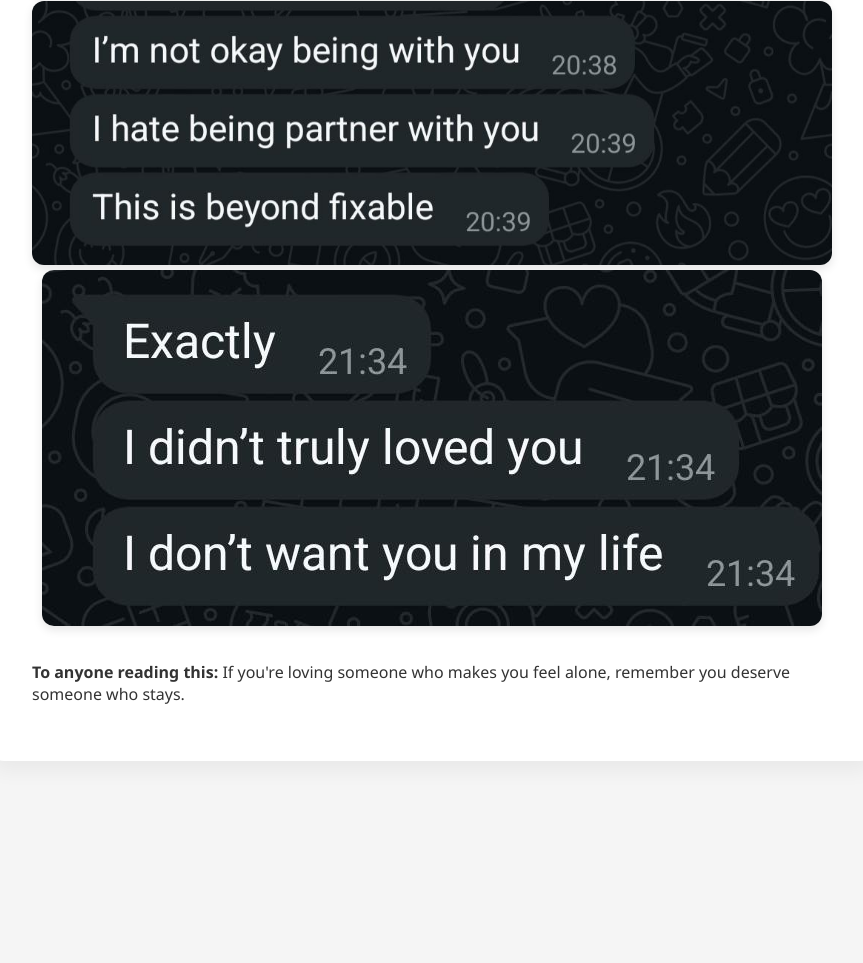
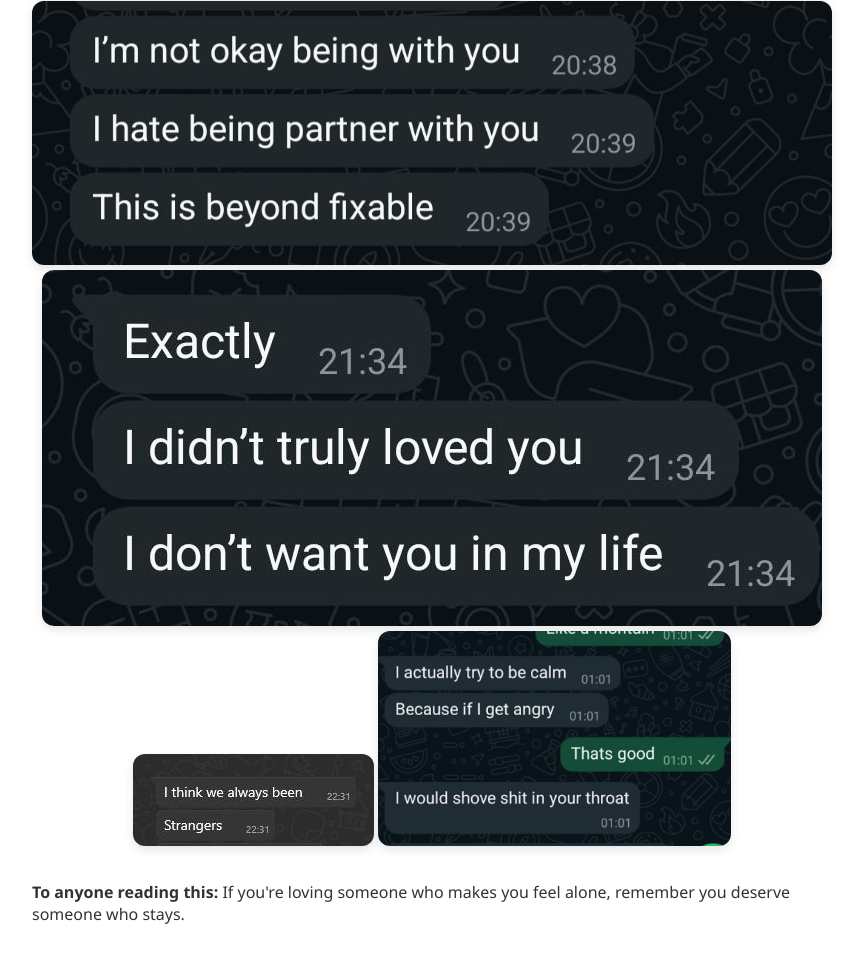
Before and after one commit to zazanarcii/avoidant-ex-site, a plain HTML site: page index.html in a window 1280 px wide. Shown: the part 2724-3687 px from the top of the page, without its empty margins (208-1071 px from the left). Before the commit the page ends 3525 px from the top, so only its background shows below. Drawn offline with Linux system fonts and the light colour scheme.

Commit message:
Update index.html
add screenshots

```diff
--- a/index.html
+++ b/index.html
@@ -120,6 +120,8 @@ Now? I’m picking up the pieces. Learning to trust again. And most importantly,
       <img src="1.jpg" alt="Narcissist photo">
       <img src="2.jpg" alt="Breakup screenshot 1">
       <img src="3.jpg" alt="Breakup screenshot 2">
+      <img src="4.jpg" alt="Breakup screenshot 3">
+      <img src="5.png" alt="Breakup screenshot 4">
     </div>
 
     <p><strong>To anyone reading this:</strong> If you're loving someone who makes you feel alone, remember you deserve someone who stays.</p>
```
